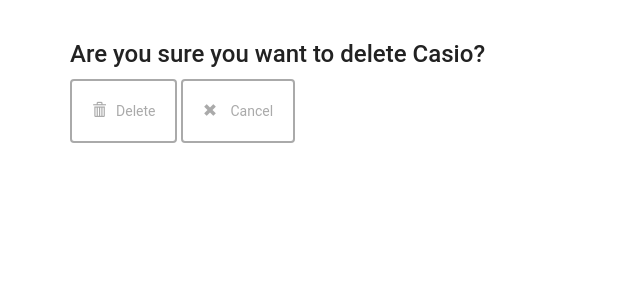
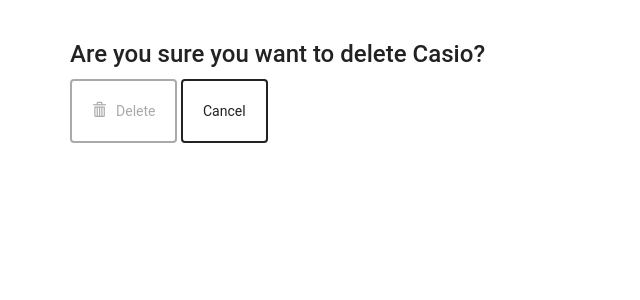
Before and after one commit to apk29/item_catalog_project, a Flask app: page /category/1/item/1/delete in a window 1280 px wide. Shown: the part 52-352 px from the top of the page, without its empty margins (0-640 px from the left). Run offline with Flask 2, Linux system fonts and the light colour scheme; a user stored in the database is signed in; some libraries are stand-ins or nearby versions; some web fonts are replaced.

Commit message:
seventh, after review, added # noqa

```diff
--- a/main.py
+++ b/main.py
@@ -55,7 +55,7 @@
         'web']['app_id']
     app_secret = json.loads(
         open('fb_client_secrets.json', 'r').read())['web']['app_secret']
-    url = 'https://graph.facebook.com/v2.9/oauth/access_token?grant_type=fb_exchange_token&client_id=%s&client_secret=%s&fb_exchange_token=%s' % (app_id, app_secret, access_token)
+    url = 'https://graph.facebook.com/v2.9/oauth/access_token?grant_type=fb_exchange_token&client_id=%s&client_secret=%s&fb_exchange_token=%s' % (app_id, app_secret, access_token)  # noqa
     h = httplib2.Http()
     result = h.request(url, 'GET')[1]
 
@@ -85,7 +85,7 @@
     login_session['access_token'] = stored_token
 
     # Get user picture
-    url = 'https://graph.facebook.com/v2.4/me/picture?%s&redirect=0&height=200&width=200' % token
+    url = 'https://graph.facebook.com/v2.4/me/picture?%s&redirect=0&height=200&width=200' % token  # noqa
     h = httplib2.Http()
     result = h.request(url, 'GET')[1]
     data = json.loads(result)
@@ -105,7 +105,7 @@
     output += '!</h1>'
     output += '<img src="'
     output += login_session['picture']
-    output += ' " style = "width: 300px; height: 300px;border-radius: 150px;-webkit-border-radius: 150px;-moz-border-radius: 150px;"> '
+    output += ' " style = "width: 300px; height: 300px;border-radius: 150px;-webkit-border-radius: 150px;-moz-border-radius: 150px;"> '  # noqa
 
     flash("Now logged in as %s" % login_session['username'])
     return output
@@ -116,7 +116,7 @@
     facebook_id = login_session['facebook_id']
     # The access token must me included to successfully logout
     access_token = login_session['access_token']
-    url = 'https://graph.facebook.com/%s/permissions?access_token=%s' % (facebook_id, access_token)
+    url = 'https://graph.facebook.com/%s/permissions?access_token=%s' % (facebook_id, access_token)  # noqa
     h = httplib2.Http()
     result = h.request(url, 'DELETE')[1]
     return "you have been logged out"
@@ -208,7 +208,7 @@
     output += '!</h1>'
     output += '<img src="'
     output += login_session['picture']
-    output += ' " style = "width: 300px; height: 300px;border-radius: 150px;-webkit-border-radius: 150px;-moz-border-radius: 150px;"> '
+    output += ' " style = "width: 300px; height: 300px;border-radius: 150px;-webkit-border-radius: 150px;-moz-border-radius: 150px;"> '  # noqa
     flash("you are now logged in as %s" % login_session['username'])
     print "done!"
     return output
@@ -275,8 +275,7 @@
 
 @app.route('/category/<int:category_id>/item/<int:item_id>/JSON')
 def ItemJSON(category_id, item_id):
-    item_information = session.query(ItemInformation).filter_by\
-                       (id=item_id).one()
+    item_information = session.query(ItemInformation).filter_by(id=item_id).one()  # noqa
     return jsonify(ItemInformations=item_information.serialize)
 
 
@@ -375,7 +374,7 @@
     items = session.query(ItemInformation).filter_by(
         category_id=category_id).all()
     if 'username' not in login_session or\
-    creator.id != login_session['user_id']:
+       creator.id != login_session['user_id']:
         return render_template('publiciteminformation.html', items=items,
                                category=category, creator=creator)
     else:
--- a/templates/deleteCategory.html
+++ b/templates/deleteCategory.html
@@ -7,7 +7,7 @@
         <input type='submit', value = 'Delete'>
         <br>
         <br>
-        <button><a href = '{{url_for('showCategories') }}'>Cancel</a></button>
+        <button><a href = "{{url_for('showCategories') }}">Cancel</a></button>
     </form>
 </div>
 {% endblock %}
--- a/templates/deleteitem.html
+++ b/templates/deleteitem.html
@@ -1,12 +1,13 @@
 {% extends "baseTemplate.html" %}
 {% block content %}
 <h2> Are you sure you want to delete {{item.name}}? </h2>
-<form action="#" method = 'post'>
+<form action="#" method = 'POST'>
     <button type="submit" class="btn btn-default delete" id="submit" type="submit">
     <span class="glyphicon glyphicon-trash" aria-hidden="true"></span>Delete</button>
-    <a href = '{{url_for('showCategories')}}'>
-    <button class="btn btn-default delete">
-    <span class="glyphicon glyphicon-remove" aria-hidden="true"></span> Cancel</button>
+
+
+    <a href="{{url_for('showCategories') }}" id="cancel" name="cancel" class="btn btn-default">Cancel</a>
     </a>
+
 </form>
 {% endblock %}
```
Also changed, not shown: catalog.db, 1 other file.
